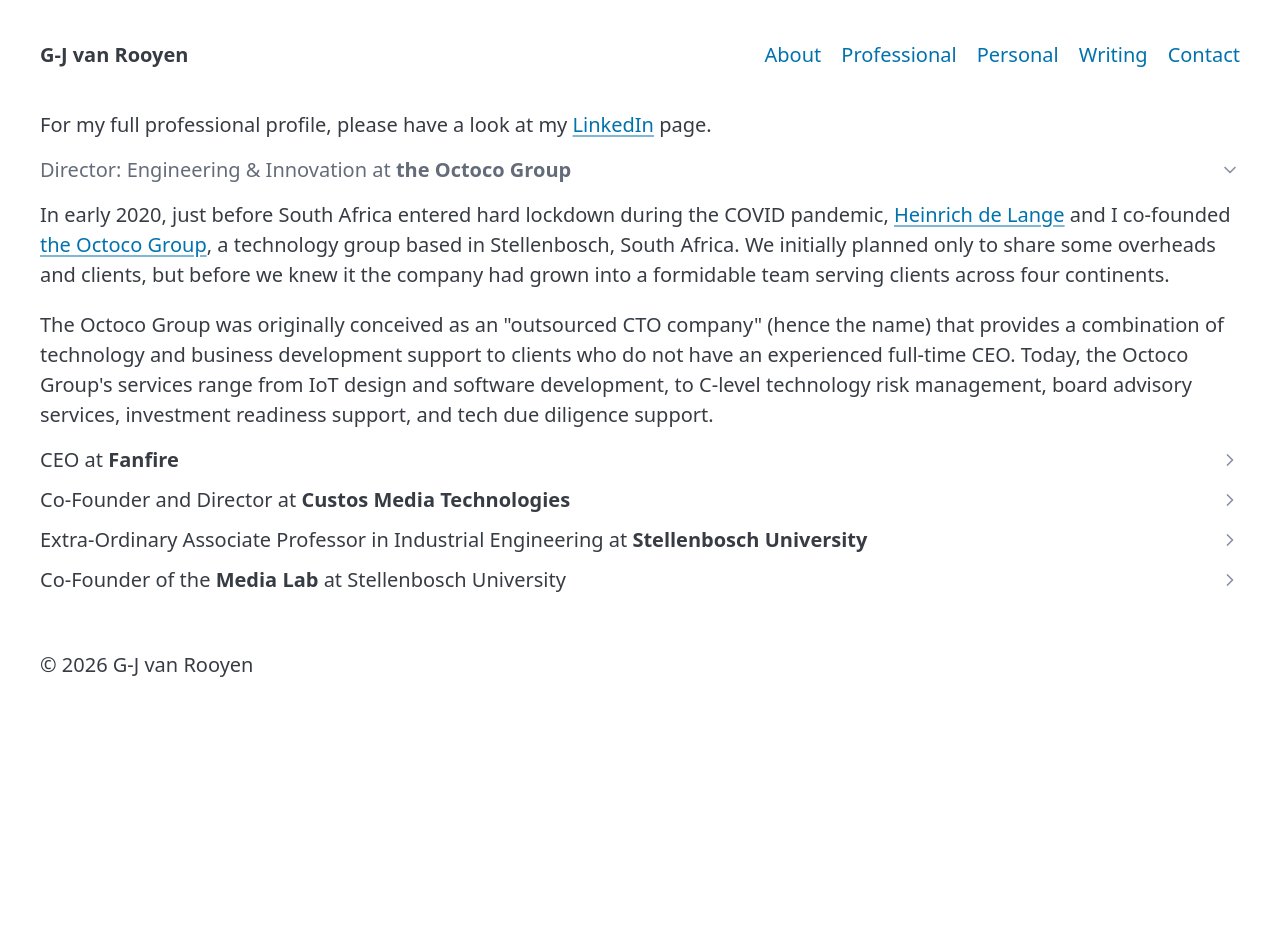
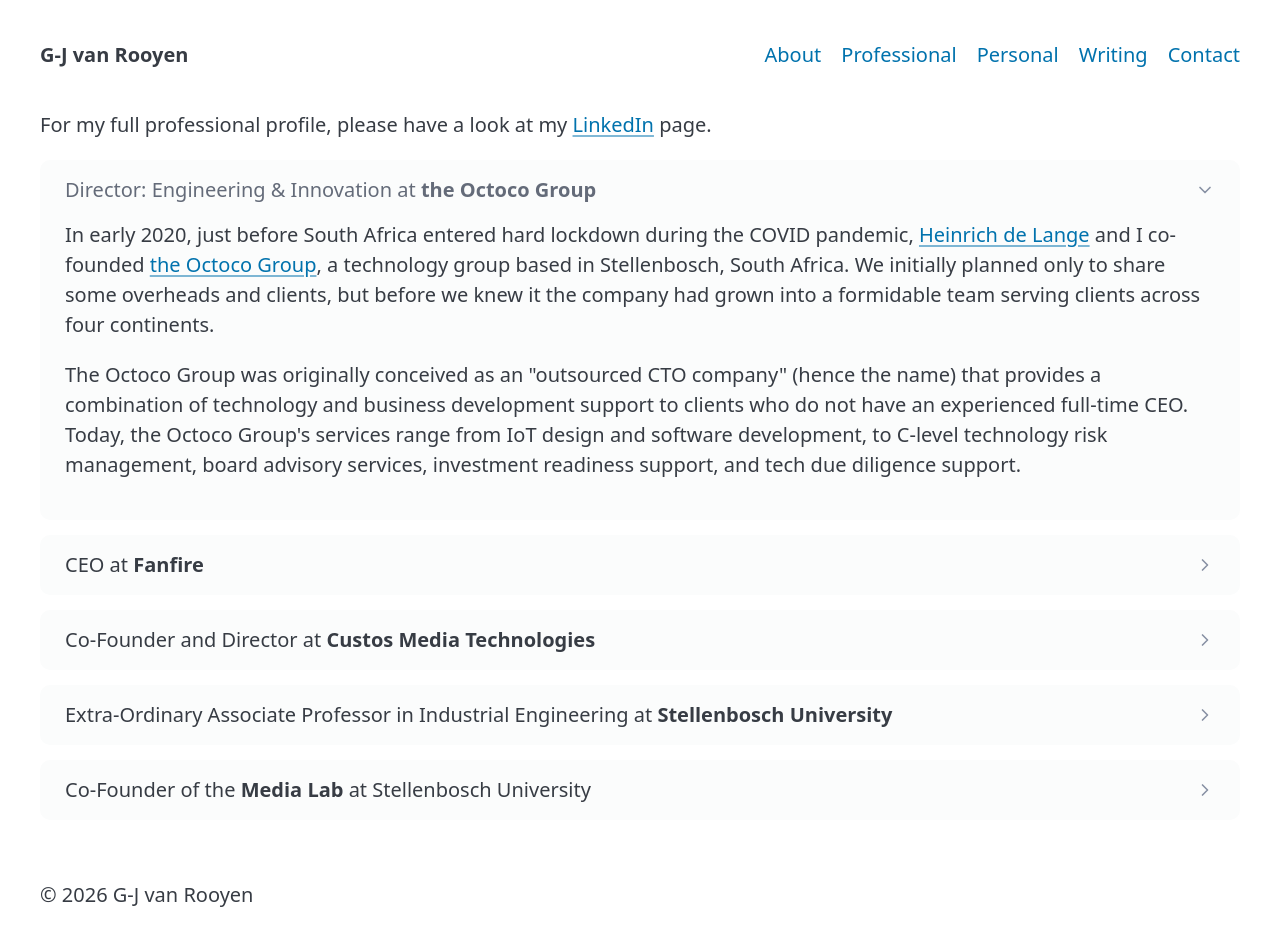
Before and after one commit to gvrooyen/gvrooyen.com, a SvelteKit app: page /professional in a window 1280 px wide. Shown: the top 946 px of the page. Before the commit the page ends 800 px from the top, so only its background shows below. Built offline with nearby package versions, Linux system fonts and the light colour scheme.

Commit message:
Improve Professional section hierarchy
Amp-Thread-ID: https://ampcode.com/threads/T-01a0113e-eb15-75bb-9eeb-c0dae38a1732
Co-authored-by: G-J van Rooyen <gvrooyen@gmail.com>

```diff
--- a/src/routes/professional/+page.svelte
+++ b/src/routes/professional/+page.svelte
@@ -1,9 +1,9 @@
 <section>
     <p>For my full professional profile, please have a look at my <a href="https://linkedin.com/in/gvrooyen/">LinkedIn</a> page.</p>
 </section>
-<section>
+<section class="professional-roles">
     <details open>
-        <summary>Director: Engineering &amp; Innovation at <b>the Octoco Group</b></summary>
+        <summary><span>Director: Engineering &amp; Innovation at <b>the Octoco Group</b></span></summary>
         <p>In early 2020, just before South Africa entered hard lockdown during the COVID pandemic,
             <a href="https://www.linkedin.com/in/hdelange/">Heinrich de Lange</a> and I co-founded
             <a href="https://octoco.ltd">the Octoco Group</a>, a technology group based in Stellenbosch, South Africa. We
@@ -15,7 +15,7 @@
         board advisory services, investment readiness support, and tech due diligence support.</p>
     </details>
     <details>
-        <summary>CEO at <b>Fanfire</b></summary>
+        <summary><span>CEO at <b>Fanfire</b></span></summary>
         <p>Through <a href="https://octoco.ltd">the Octoco Group</a> I've been supporting the <a href="https://www.alphawave.co.za/">Alphawave
                 Group</a> with Innovation Management for a number of years. I led the conception of
             <a href="https://scoutcloud.ai/">Scout</a>, from which <a href="https://bytefuse.ai/">ByteFuse</a> spun out.
@@ -28,7 +28,7 @@
             and fast with <a href="https://www.bodega.host/">Bodega</a>.</p>
     </details>
     <details>
-        <summary>Co-Founder and Director at <b>Custos Media Technologies</b></summary>
+        <summary><span>Co-Founder and Director at <b>Custos Media Technologies</b></span></summary>
         <p>In 2013, during my tenure as Associate Professor in Electronic Engineering at <a href="https://www.sun.ac.za/">Stellenbosch
         University</a>, we patented a technique to use blockchain bounties directly embedded into media files as a
     way to trace the origin of piracy. This turned out to be one of the earliest patents describing a use case
@@ -44,7 +44,7 @@
         types of media as well.</p>
     </details>
     <details>
-        <summary>Extra-Ordinary Associate Professor in Industrial Engineering at <b>Stellenbosch University</b></summary>
+        <summary><span>Extra-Ordinary Associate Professor in Industrial Engineering at <b>Stellenbosch University</b></span></summary>
         <p>In 2020 I briefly returned to <a href="https://www.sun.ac.za/">Stellenbosch University</a> as the
             Research Chair in the Internet of Things. However, <a href="https://octoco.ltd">the Octoco Group</a> soon started
             growing rapidly and we co-founded <a href="https://fanfire.ai/">Fanfire</a>, where I took the helm. It
@@ -55,7 +55,7 @@
         topics as a small part of the Manufacturing Systems 314 module.</p>
     </details>
     <details>
-        <summary>Co-Founder of the <b>Media Lab</b> at Stellenbosch University</summary>
+        <summary><span>Co-Founder of the <b>Media Lab</b> at Stellenbosch University</span></summary>
         <p>In 2007, Stellenbosch University was approached by <a href="https://naspers.com/">Naspers</a> to drive postgraduate
             research in the emerging field of “New Media” — what we would today call Social Media and “Web2” technologies.
             We set up a lab that worked on pre-commercial applied research on topics such as Augmented Reality, Gaming, E-Commerce,
@@ -71,3 +71,30 @@
             Technologies</a>, which eventually spun out from the Lab.</p>
     </details>
 </section>
+
+<style>
+    .professional-roles {
+        display: grid;
+        gap: 0.75rem;
+    }
+
+    details {
+        margin: 0;
+        padding: 1rem 1.25rem;
+        border-radius: 0.5rem;
+        background-color: var(--pico-card-sectioning-background-color);
+    }
+
+    summary {
+        display: flex;
+        align-items: center;
+        justify-content: space-between;
+        gap: 1rem;
+    }
+
+    summary::after {
+        flex: 0 0 auto;
+        margin-inline-start: 0;
+        float: none;
+    }
+</style>
```
